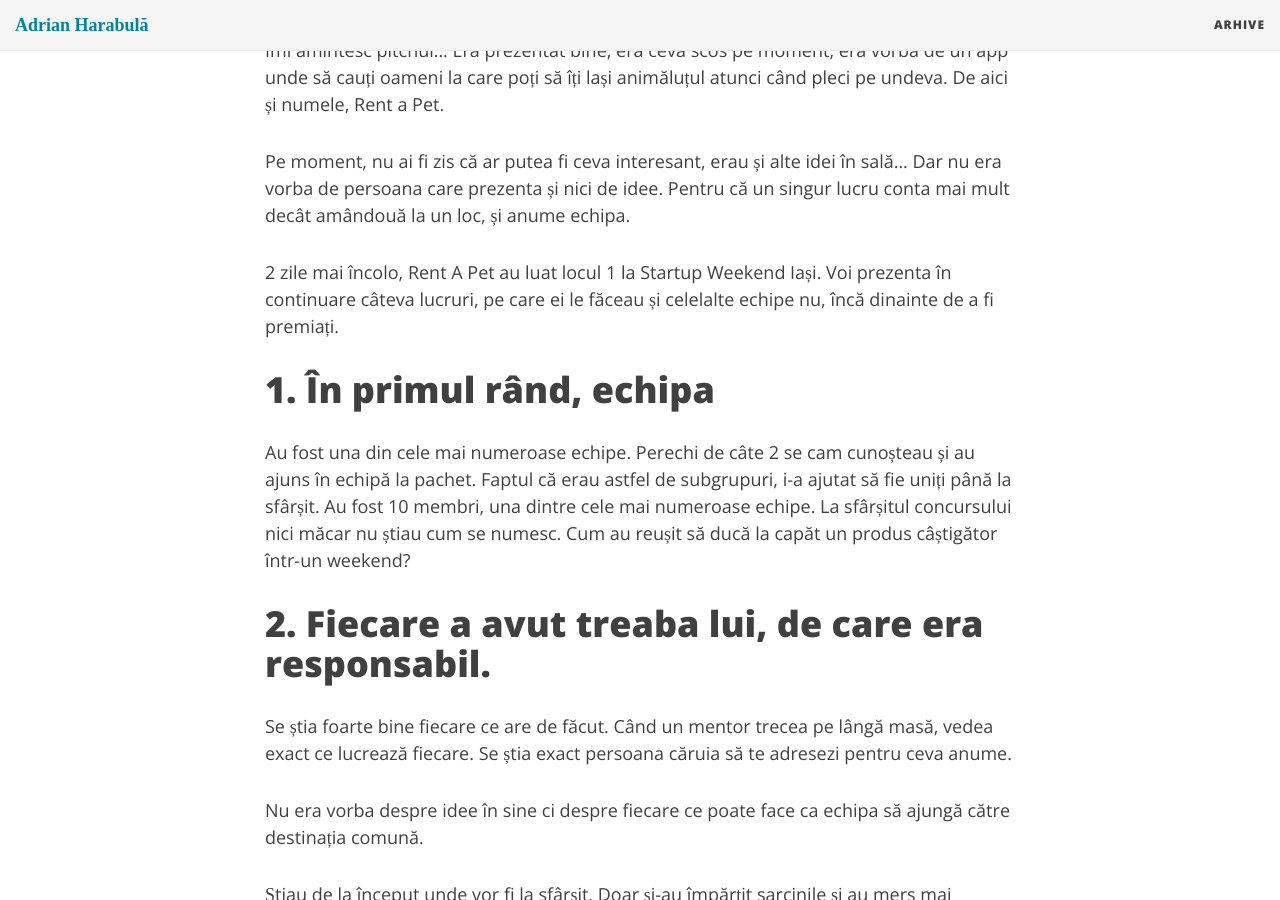
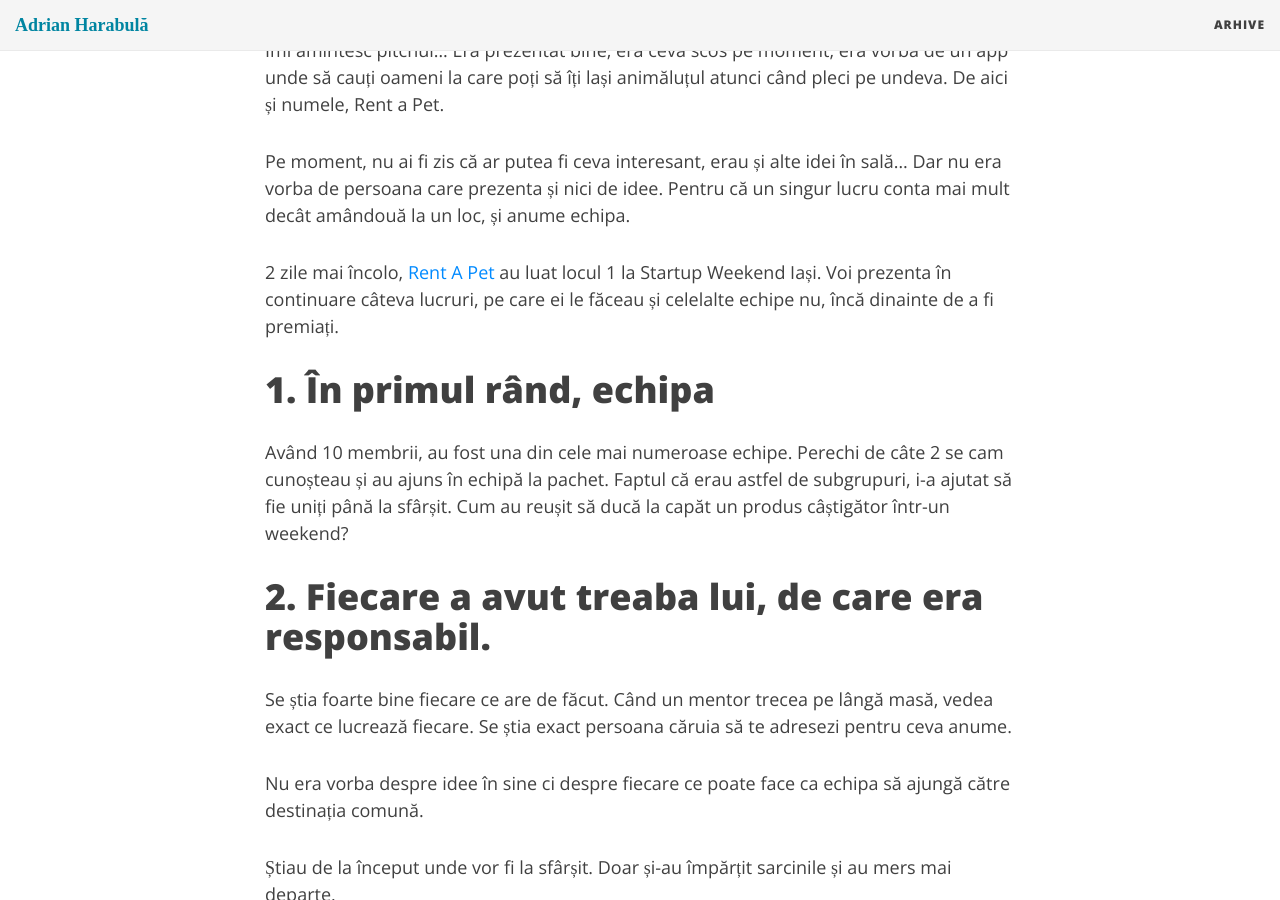
Before and after one commit to adrianharabula/adrianharabula.github.io, a Jekyll site: the page built from _posts/2016-11-01-dece-rentapet-au-castigat-si-ceilalti-nu.md, in a window 1280 px wide and 900 px high, scrolled down 289 px. Built offline with Jekyll 4.4.1, drawn with Linux system fonts in a browser that asks for light colours; nearby versions of some CDN libraries.

Commit message:
Update 2016-11-01-dece-rentapet-au-castigat-si-ceilalti-nu.md

```diff
--- a/_posts/2016-11-01-dece-rentapet-au-castigat-si-ceilalti-nu.md
+++ b/_posts/2016-11-01-dece-rentapet-au-castigat-si-ceilalti-nu.md
@@ -7,11 +7,11 @@ title: "De ce Rent A Pet au câștigat și ceilalți nu?"
 
 Pe moment, nu ai fi zis că ar putea fi ceva interesant, erau și alte idei în sală... Dar nu era vorba de persoana care prezenta și nici de idee. Pentru că un singur lucru conta mai mult decât amândouă la un loc, și anume echipa.
 
-2 zile mai încolo, Rent A Pet au luat locul 1 la Startup Weekend Iași. Voi prezenta în continuare câteva lucruri, pe care ei le făceau și celelalte echipe nu, încă dinainte de a fi premiați.
+2 zile mai încolo, [Rent A Pet](https://www.facebook.com/rentapet) au luat locul 1 la Startup Weekend Iași. Voi prezenta în continuare câteva lucruri, pe care ei le făceau și celelalte echipe nu, încă dinainte de a fi premiați.
 
 # 1. În primul rând, echipa
 
-Au fost una din cele mai numeroase echipe. Perechi de câte 2 se cam cunoșteau și au ajuns în echipă la pachet. Faptul că erau astfel de subgrupuri, i-a ajutat să fie uniți până la sfârșit. Au fost 10 membri, una dintre cele mai numeroase echipe. La sfârșitul concursului nici măcar nu știau cum se numesc. Cum au reușit să ducă la capăt un produs câștigător într-un weekend?
+Având 10 membrii, au fost una din cele mai numeroase echipe. Perechi de câte 2 se cam cunoșteau și au ajuns în echipă la pachet. Faptul că erau astfel de subgrupuri, i-a ajutat să fie uniți până la sfârșit. Cum au reușit să ducă la capăt un produs câștigător într-un weekend?
 
 # 2. Fiecare a avut treaba lui, de care era responsabil.
 
```
